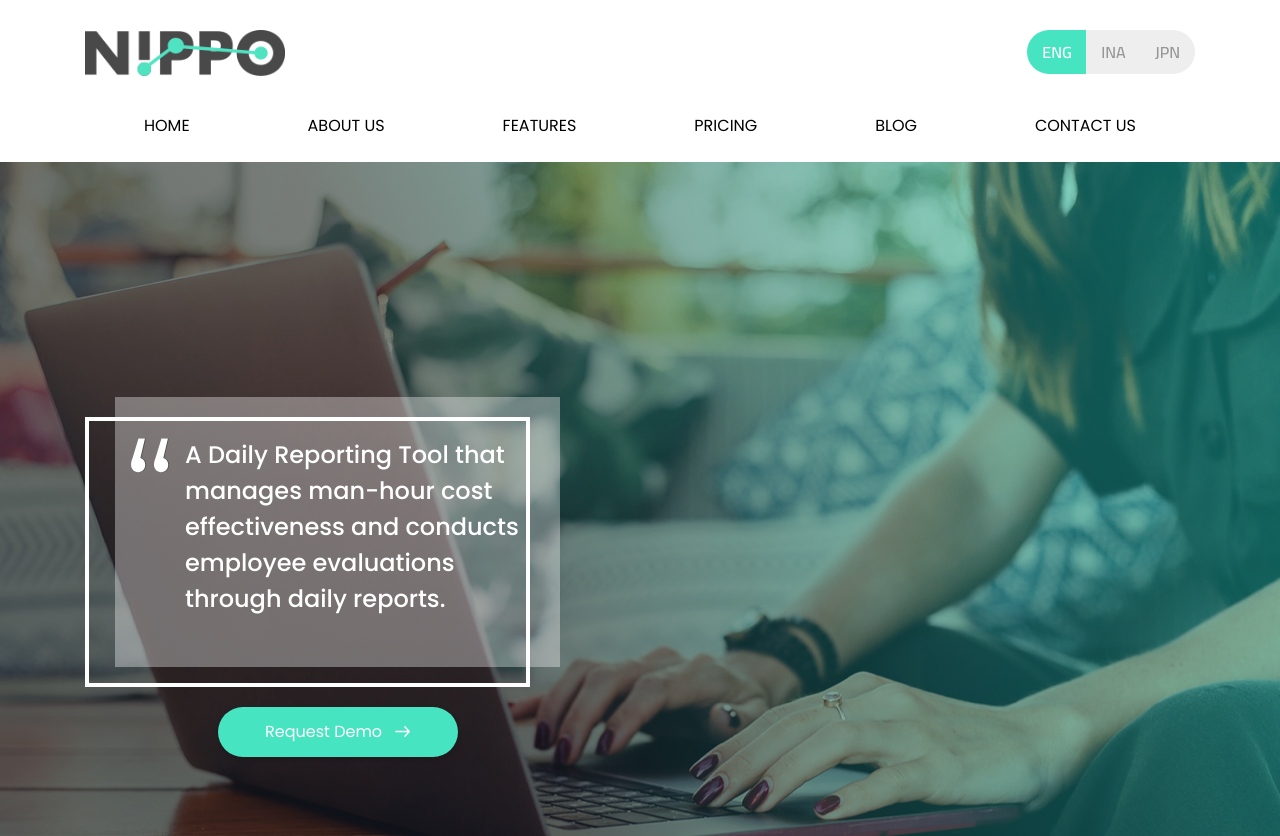
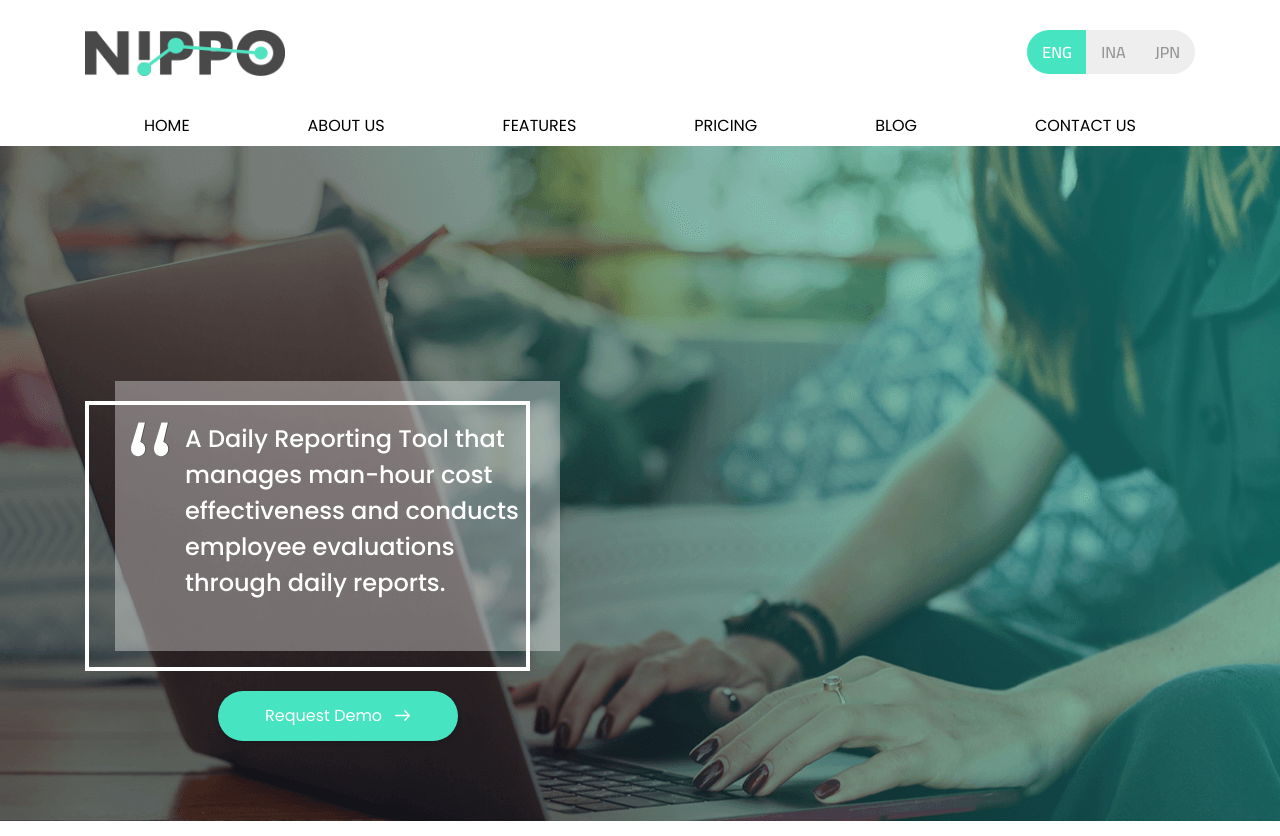
Before and after one commit to yusmardianto/nippo-lp, a PHP site: page /index.php in a window 1280 px wide. Shown: the top 836 px of the page. Run offline with PHP 8.4, Linux system fonts and the light colour scheme; some web fonts are replaced.

Commit message:
compress image and ui adjustment

```diff
--- a/layout/header.php
+++ b/layout/header.php
@@ -27,7 +27,7 @@
         </div>
 
         <nav class="navbar navbar-expand-lg p-lg-0">
-            <div class="collapse navbar-collapse pb-3" id="navbarHeader">
+            <div class="collapse navbar-collapse pb-3 pb-lg-0" id="navbarHeader">
                 <ul class="navbar-nav justify-content-between w-100">
                     <li class="nav-item <?php active('') ?>">
                         <a class="nav-link" href="/">HOME <span class="sr-only">(current)</span></a>
```
Also changed, not shown: assets/img/bg-features.png, assets/img/bg-home.png.
